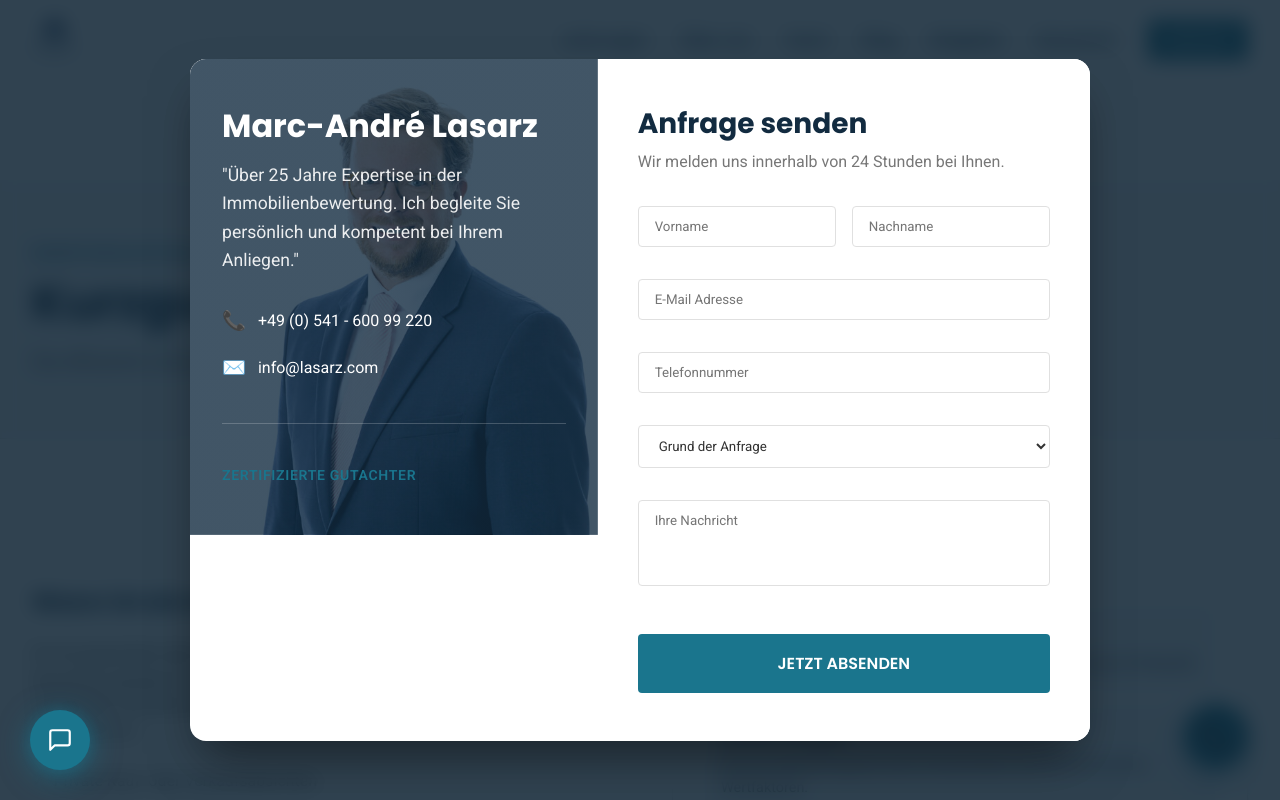
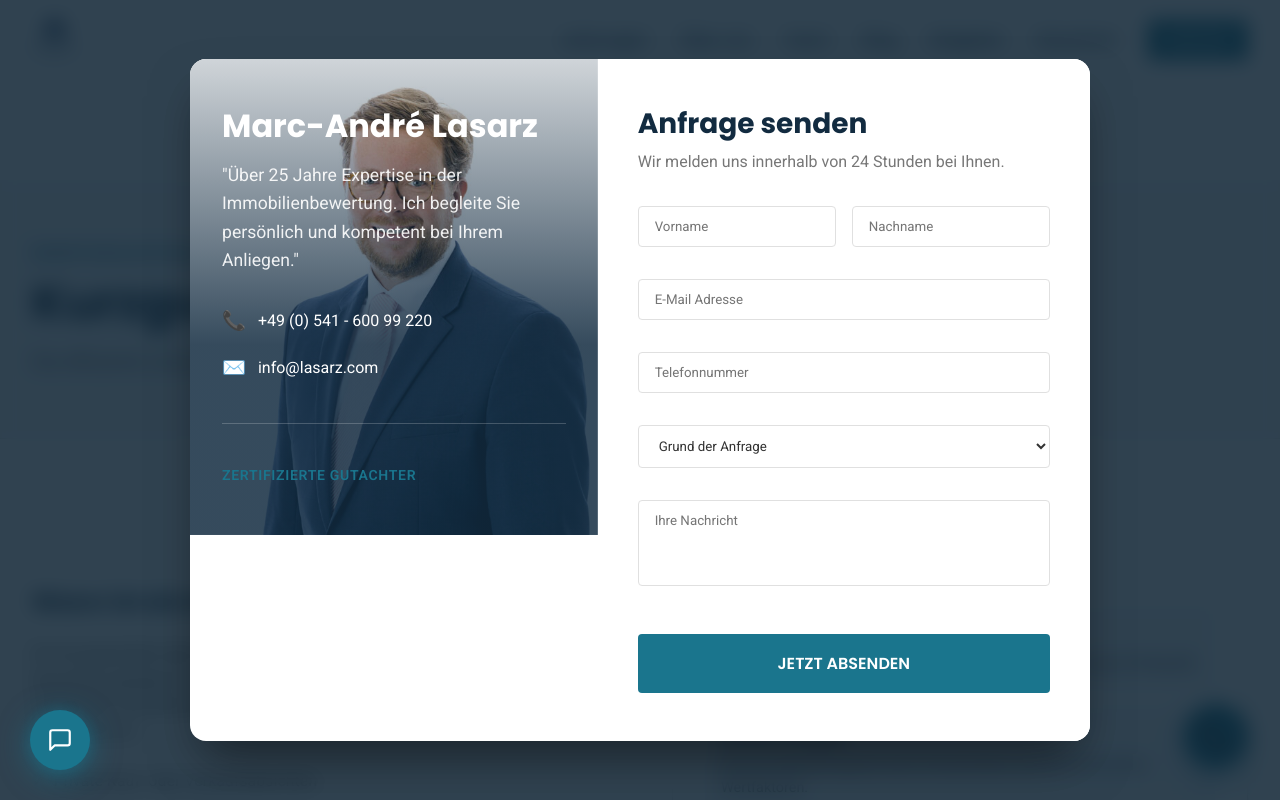
Before and after one commit to bilalmalik7/Lasarz, a Next.js app: page /leistungen/kurzgutachten in a window 1280 px wide. Both pictures are taken after a click on the button "Kontaktformular öffnen". Shown: the top 800 px of the page. Built offline with nearby package versions, Linux system fonts and the light colour scheme.

Commit message:
layout: Adjust ContactModal layout (justify content to flex-end and tweak image position to avoid covering face)

```diff
--- a/src/components/ui/ContactModal.tsx
+++ b/src/components/ui/ContactModal.tsx
@@ -101,14 +101,14 @@ export function ContactModal({ isOpen, onClose }: ContactModalProps) {
                     {/* Left Side: Team Info */}
                     <div style={{
                         flex: '1',
-                        background: 'linear-gradient(rgba(18, 43, 64, 0.8), rgba(18, 43, 64, 0.8)), url("/images/original_clone/property_background.jpg")',
+                        background: 'linear-gradient(to bottom, rgba(18, 43, 64, 0.2) 0%, rgba(18, 43, 64, 0.85) 60%), url("/images/original_clone/property_background.jpg")',
                         backgroundSize: 'cover',
-                        backgroundPosition: 'center',
+                        backgroundPosition: 'center 15%',
                         padding: '3rem 2rem',
                         color: 'white',
                         display: 'flex',
                         flexDirection: 'column',
-                        justifyContent: 'center'
+                        justifyContent: 'flex-end'
                     }}>
                         <h2 style={{ fontSize: '2rem', marginBottom: '1rem', color: 'white' }}>Marc-André Lasarz</h2>
                         <p style={{ fontSize: '1.1rem', lineHeight: '1.6', color: 'rgba(255,255,255,0.9)', marginBottom: '2rem' }}>
```
